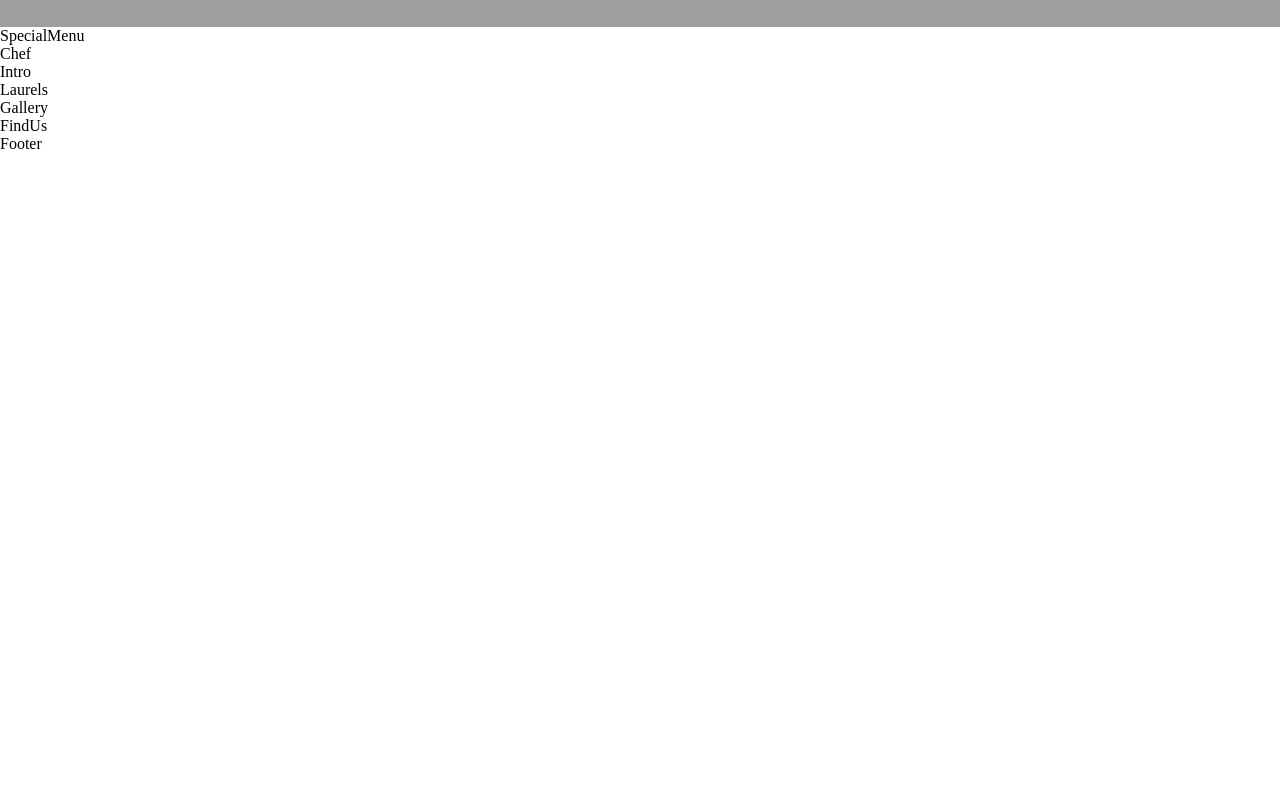
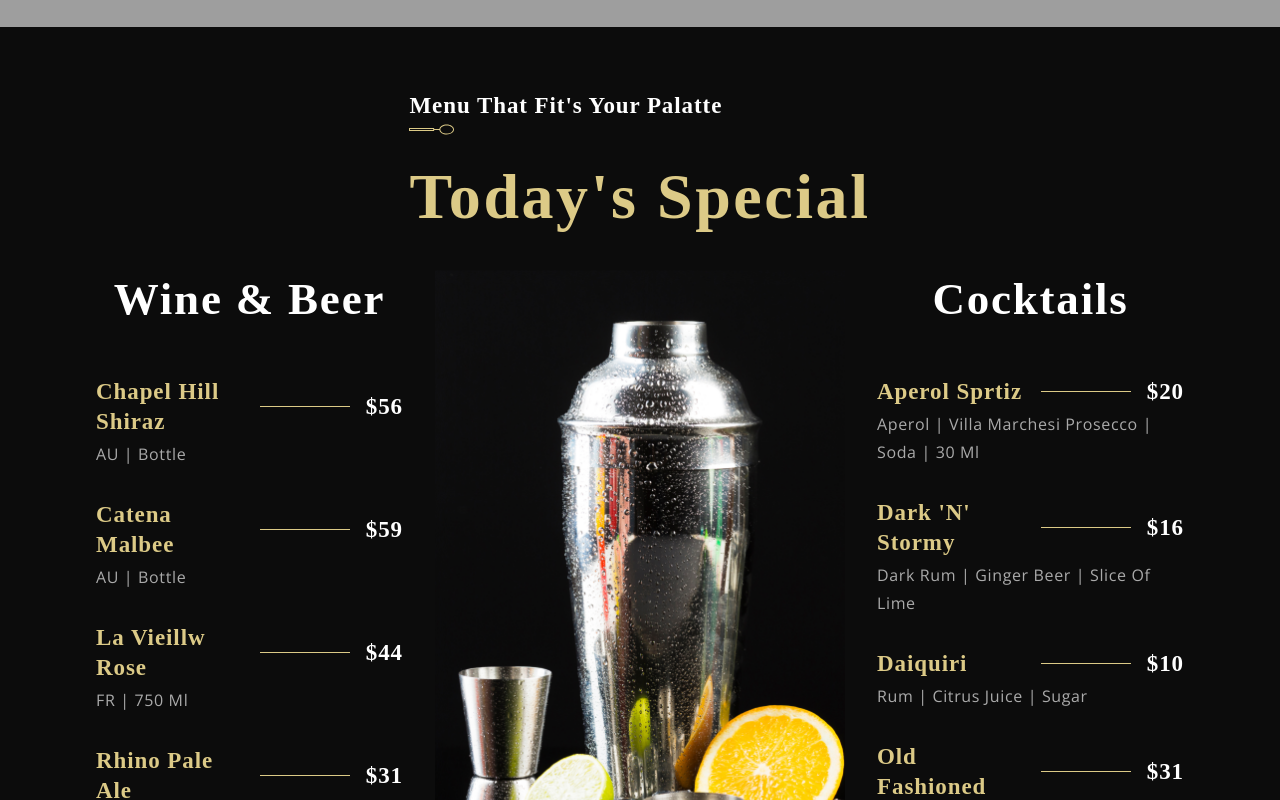
Before and after one commit to arorarohan981/ReactApps, a React (Create React App) app in the folder restarauntwebsite/: page / in a window 1280 px wide. Shown: the part 2280-3080 px from the top of the page. Before the commit the page ends 2433 px from the top, so only its background shows below. Built offline with nearby package versions, Linux system fonts and the light colour scheme; grey boxes are pictures that could not be loaded; a web font is replaced by a local one.

Commit message:
COmpleted Special Menu Section

```diff
--- a/restarauntwebsite/src/components/Menuitem/MenuItem.css
+++ b/restarauntwebsite/src/components/Menuitem/MenuItem.css
@@ -0,0 +1,34 @@
+.app__menuitem{
+    width:100%;
+    margin:1rem 0;
+    display:flex;
+    flex-direction:column;
+}
+
+.app__menuitem-head{
+    display: flex;
+    justify-content: space-between;
+    align-items: center;
+}
+
+.app__menuitem-sub{
+    width: 100%;
+    margin-top: 0.2rem;
+}
+
+.app__menuitem-name{
+    flex:1;
+}
+
+.app__menuitem-dash{
+    width:90px;
+    height:1px;
+    background:var(--color-golden);
+    margin:0 1rem;
+}
+
+.app__menuitem-price{
+    display: flex;
+    justify-content: flex-end;
+    align-items:flex-end;
+}
--- a/restarauntwebsite/src/components/Menuitem/MenuItem.jsx
+++ b/restarauntwebsite/src/components/Menuitem/MenuItem.jsx
@@ -2,9 +2,22 @@ import React from 'react';
 
 import './MenuItem.css';
 
-const MenuItem = () => (
-  <div>
-    MenuItem
+const MenuItem = ({ title, price, tags }) => (
+  <div className="app__menuitem">
+    <div className="app__menuitem-head">
+      <div className="app__menuitem-name">
+        <p className="p__cormorant" style={{ color: '#DCCA87' }}>{title}</p>
+      </div>
+      <div className="app__menuitem-dash" />
+      <div className="app__menuitem-price">
+        <p className="p__cormorant" >{price}</p>
+      </div>
+
+    </div>
+    <div className="app__menuitem-sub">
+      <p className="p__opensans" style={{ color: '#AAA' }}>{tags}</p>
+    </div>
+
   </div>
 );
 
--- a/restarauntwebsite/src/container/Menu/SpecialMenu.css
+++ b/restarauntwebsite/src/container/Menu/SpecialMenu.css
@@ -0,0 +1,78 @@
+.app__specialMenu{
+    flex-direction: column;
+    background-color:var(--color-black);
+
+}
+
+.app__specialMenu-title{
+margin-bottom: 2rem;
+text-align: center;
+
+}
+
+.app__specialMenu-menu{
+    width:100%;
+    margin:2rem 0;
+    display: flex;
+    justify-content:center;
+    align-items: flex-start;
+    flex-direction: row;
+}
+
+
+.app__specialMenu-menu_heading{
+    font-family: var(--font-base);
+    font-weight: 600;
+    font-size:45px;
+    line-height:58.5px;
+    letter-spacing:0.04em;
+     color:var(--color-white);
+}
+
+.app__specialMenu-menu_wine,.app__specialMenu-menu_cocktails{
+    flex:1;
+    width: 100%;
+    flex-direction: column;
+}
+
+.app__specialMenu-menu_img{
+    width:410px;
+    margin:0 2rem;
+}
+.app__specialMenu-menu_img img{
+width:100%;
+height:auto;
+}
+
+.app__specialMenu_menu_items{
+    display:flex;
+    flex-direction: column;
+    margin:2rem 0;
+    width:100%;
+}
+
+
+
+
+
+@media screen and (max-width:1150px) {
+    .app__specialMenu-menu{
+        flex-direction:column;
+        align-items:center;
+        width:100%;
+    }
+    .app__specialMenu-menu_img{
+        margin:3rem 0;
+    }
+}
+
+@media screen and (max-width:650px) {
+    .app__specialMenu-menu_img{
+        width:100%;
+    }
+
+    .app__specialMenu-menu_heading{
+        font-size: 35px;
+        line-height: 48.5px;
+    }
+}
--- a/restarauntwebsite/src/container/Menu/SpecialMenu.jsx
+++ b/restarauntwebsite/src/container/Menu/SpecialMenu.jsx
@@ -1,10 +1,41 @@
 import React from 'react';
-
+import { images, data } from '../../constants';
+import { SubHeading, MenuItem } from '../../components';
 import './SpecialMenu.css';
 
 const SpecialMenu = () => (
-  <div>
-    SpecialMenu
+  <div className="app__specialMenu flex__center section__padding" id="menu">
+    <div className='app__sepcialMenu-title'>
+      <SubHeading title="Menu That Fit's Your Palatte" />
+      <h1 className="headtext__cormorant">Today's Special</h1>
+    </div>
+    <div className="app__specialMenu-menu">
+      <div className="app__specialMenu-menu_wine flex__center">
+        <p className="app__specialMenu-menu_heading">Wine & Beer</p>
+        <div className="app__specialMenu_menu_items">
+          {data.wines.map((wine, index) => (
+            <MenuItem key={wine.title+index} title={wine.title} price={wine.price} tags={wine.tags}/>
+          ))}
+        </div>
+      </div>
+
+      <div className="app__specialMenu-menu_img">
+        <img src={images.menu} />
+      </div>
+
+      <div className="app__specialMenu-menu_cocktails flex__center">
+        <p className="app__specialMenu-menu_heading">Cocktails</p>
+        <div className="app__specialMenu_menu_items">
+          {data.cocktails.map((cocktails, index) => (
+           <MenuItem key={cocktails.title+index} title={cocktails.title} price={cocktails.price} tags={cocktails.tags}/>
+          ))}
+        </div>
+      </div>
+
+    </div>
+    <div style={{ marginTop: '15px' }}>
+      <button type="button" className="custom__button">View More</button>
+    </div>
   </div>
 );
 
```
